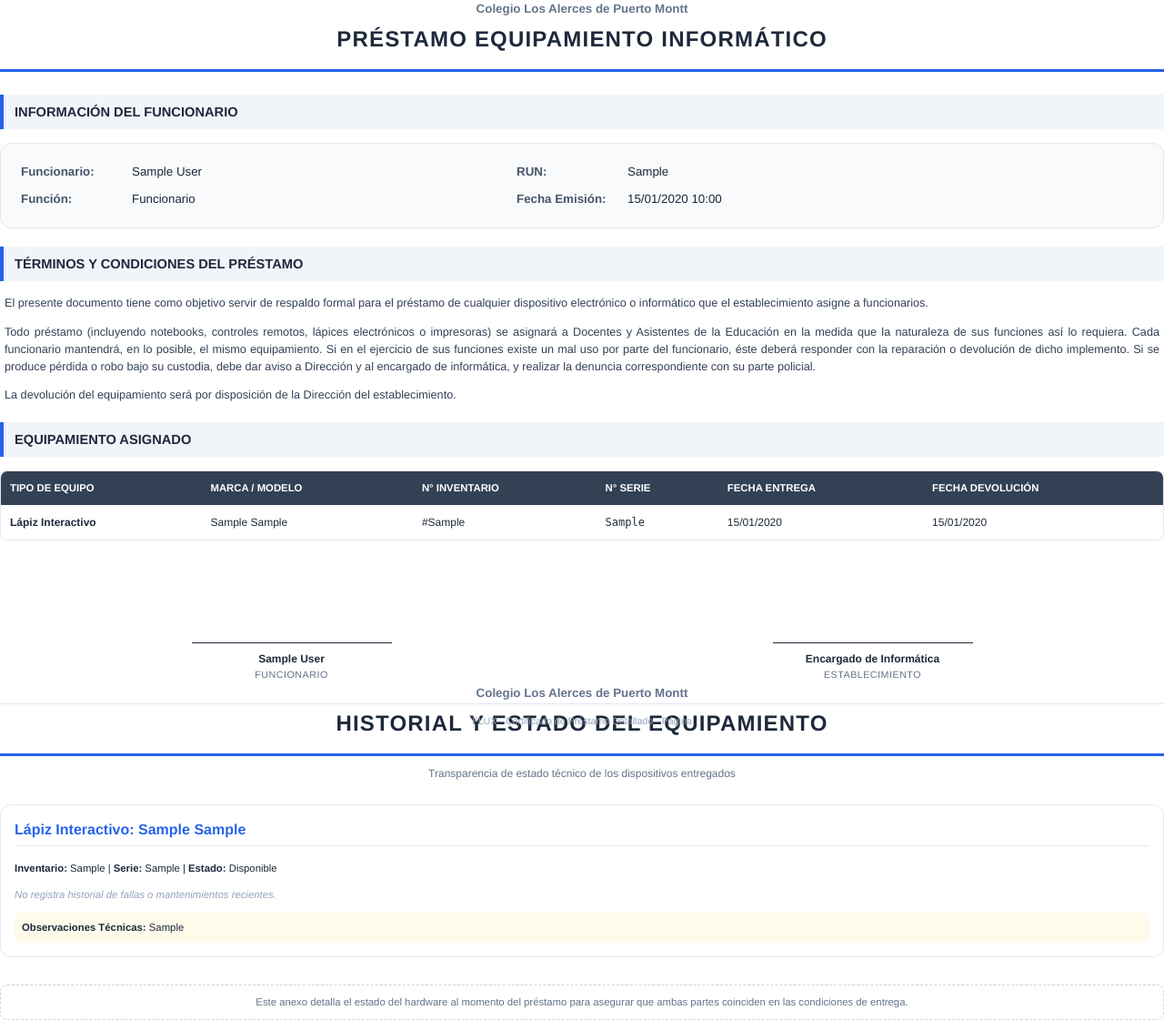
After one commit to sherpa90/gestion-funcionarios-flux, a Django app: template templates/equipos/comprobante_prestamo_pdf.html in a window 1280 px wide. The commit adds this page. Shown: the whole page at 91% size. Run offline with Django 5.2, Linux system fonts and the light colour scheme; tables that the repository leaves empty hold one stand-in row (values such as "Sample post"); the template is opened without the code that fills it: values that come from a table or form of the project are taken from there, most other values are stand-ins (such as "Sample title", 1, 10 or a date in 2020); parts of the project's set-up code (start-up, migrations or seed data) failed here and were passed over.

Commit message:
se agrega funcionalidad para descargar documento de prestamos

```diff
--- /dev/null
+++ b/templates/equipos/comprobante_prestamo_pdf.html
@@ -0,0 +1,313 @@
+<!DOCTYPE html>
+<html lang="es">
+<head>
+    <meta charset="UTF-8">
+    <title>{{ titulo }}</title>
+    <style>
+        @page {
+            size: A4;
+            margin: 1.5cm;
+        }
+        body {
+            font-family: 'Helvetica', 'Arial', sans-serif;
+            font-size: 10pt;
+            line-height: 1.5;
+            color: #1e293b;
+            margin: 0;
+            padding: 0;
+        }
+        .header {
+            text-align: center;
+            margin-bottom: 25px;
+            padding-bottom: 15px;
+            border-bottom: 3px solid #2563eb;
+        }
+        .header h1 {
+            margin: 0;
+            color: #1e293b;
+            font-size: 18pt;
+            text-transform: uppercase;
+            letter-spacing: 0.05em;
+        }
+        .section-title {
+            background-color: #f1f5f9;
+            padding: 8px 12px;
+            border-left: 4px solid #2563eb;
+            font-weight: bold;
+            text-transform: uppercase;
+            font-size: 11pt;
+            margin: 20px 0 15px 0;
+        }
+        .funcionario-info {
+            background-color: #f8fafc;
+            border: 1px solid #e2e8f0;
+            border-radius: 12px;
+            padding: 15px 20px;
+            margin-bottom: 20px;
+        }
+        .funcionario-info table {
+            width: 100%;
+            border: none;
+        }
+        .funcionario-info td {
+            border: none;
+            padding: 4px 0;
+        }
+        .label {
+            font-weight: bold;
+            color: #475569;
+            width: 120px;
+        }
+        .legal-text {
+            font-size: 9.5pt;
+            color: #334155;
+            text-align: justify;
+            margin-bottom: 20px;
+            padding: 0 5px;
+        }
+        .equipment-table {
+            width: 100%;
+            border-collapse: separate;
+            border-spacing: 0;
+            margin-bottom: 25px;
+            border: 1px solid #e2e8f0;
+            border-radius: 8px;
+            overflow: hidden;
+        }
+        .equipment-table th {
+            background-color: #334155;
+            color: white;
+            font-weight: bold;
+            padding: 10px;
+            text-align: left;
+            font-size: 8.5pt;
+            text-transform: uppercase;
+        }
+        .equipment-table td {
+            padding: 10px;
+            border-bottom: 1px solid #e2e8f0;
+            font-size: 9pt;
+        }
+        .equipment-table tr:last-child td {
+            border-bottom: none;
+        }
+
+        /* History Page Styles */
+        .page-break {
+            page-break-before: always;
+        }
+        .equipment-detail-card {
+            border: 1px solid #e2e8f0;
+            border-radius: 12px;
+            padding: 15px;
+            margin-bottom: 25px;
+            page-break-inside: avoid;
+        }
+        .equipment-detail-card h3 {
+            margin-top: 0;
+            color: #2563eb;
+            border-bottom: 1px solid #e2e8f0;
+            padding-bottom: 5px;
+            font-size: 12pt;
+        }
+        .history-item {
+            font-size: 8.5pt;
+            margin-bottom: 6px;
+            padding-left: 10px;
+            border-left: 2px solid #cbd5e1;
+        }
+        .history-date {
+            font-weight: bold;
+            color: #64748b;
+            margin-right: 8px;
+        }
+        .history-type {
+            font-weight: bold;
+            text-transform: uppercase;
+            font-size: 7.5pt;
+            padding: 1px 5px;
+            border-radius: 4px;
+            margin-right: 5px;
+        }
+        .type-hito { background-color: #dcfce7; color: #166534; }
+        .type-falla { background-color: #fee2e2; color: #991b1b; }
+
+        .signature-section {
+            margin-top: 50px;
+        }
+        .signature-table {
+            width: 100%;
+            border: none;
+        }
+        .signature-table td {
+            border: none;
+            width: 50%;
+            text-align: center;
+            padding-top: 60px;
+        }
+        .signature-line {
+            width: 220px;
+            border-top: 1.5px solid #1e293b;
+            margin: 0 auto;
+            padding-top: 8px;
+        }
+        .signature-name {
+            font-weight: bold;
+            font-size: 9pt;
+        }
+        .signature-label {
+            font-size: 8pt;
+            color: #64748b;
+            text-transform: uppercase;
+            letter-spacing: 0.05em;
+        }
+        .footer {
+            position: fixed;
+            bottom: 0;
+            width: 100%;
+            font-size: 8pt;
+            color: #94a3b8;
+            text-align: center;
+            border-top: 1px solid #e2e8f0;
+            padding-top: 10px;
+        }
+    </style>
+</head>
+<body>
+    <div class="header">
+        <div style="font-size: 10pt; color: #64748b; margin-bottom: 5px; font-weight: bold;">Colegio Los Alerces de Puerto Montt</div>
+        <h1>Préstamo Equipamiento Informático</h1>
+    </div>
+
+    <div class="section-title">Información del Funcionario</div>
+    <div class="funcionario-info">
+        <table>
+            <tr>
+                <td class="label">Funcionario:</td>
+                <td>{{ funcionario.get_full_name }}</td>
+                <td class="label">RUN:</td>
+                <td>{{ funcionario.run }}</td>
+            </tr>
+            <tr>
+                <td class="label">Función:</td>
+                <td>{{ funcionario.get_role_display }}</td>
+                <td class="label">Fecha Emisión:</td>
+                <td>{{ fecha|date:"d/m/Y H:i" }}</td>
+            </tr>
+        </table>
+    </div>
+
+    <div class="section-title">Términos y Condiciones del Préstamo</div>
+    <div class="legal-text">
+        <p>El presente documento tiene como objetivo servir de respaldo formal para el préstamo de cualquier dispositivo electrónico o informático que el establecimiento asigne a funcionarios.</p>
+        <p>Todo préstamo (incluyendo notebooks, controles remotos, lápices electrónicos o impresoras) se asignará a Docentes y Asistentes de la Educación en la medida que la naturaleza de sus funciones así lo requiera. Cada funcionario mantendrá, en lo posible, el mismo equipamiento. Si en el ejercicio de sus funciones existe un mal uso por parte del funcionario, éste deberá responder con la reparación o devolución de dicho implemento. Si se produce pérdida o robo bajo su custodia, debe dar aviso a Dirección y al encargado de informática, y realizar la denuncia correspondiente con su parte policial.</p>
+        <p>La devolución del equipamiento será por disposición de la Dirección del establecimiento.</p>
+    </div>
+
+    <div class="section-title">Equipamiento Asignado</div>
+    <table class="equipment-table">
+        <thead>
+            <tr>
+                <th>Tipo de Equipo</th>
+                <th>Marca / Modelo</th>
+                <th>N° Inventario</th>
+                <th>N° Serie</th>
+                <th>Fecha Entrega</th>
+                <th>Fecha Devolución</th>
+            </tr>
+        </thead>
+        <tbody>
+            {% for prestamo in prestamos %}
+            <tr>
+                <td style="font-weight: bold;">{{ prestamo.equipo.get_tipo_display }}</td>
+                <td>{{ prestamo.equipo.marca }} {{ prestamo.equipo.modelo|default:"" }}</td>
+                <td>#{{ prestamo.equipo.numero_inventario|default:"N/A" }}</td>
+                <td style="font-family: monospace;">{{ prestamo.equipo.numero_serie|default:"N/A" }}</td>
+                <td>{{ prestamo.fecha_asignacion|date:"d/m/Y" }}</td>
+                <td>{{ prestamo.fecha_devolucion|date:"d/m/Y"|default:"____/____/____" }}</td>
+            </tr>
+            {% empty %}
+            <tr>
+                <td colspan="6" style="text-align: center; color: #94a3b8; padding: 20px;">No se registran equipos activos bajo su cargo.</td>
+            </tr>
+            {% endfor %}
+        </tbody>
+    </table>
+
+    <div class="signature-section">
+        <table class="signature-table">
+            <tr>
+                <td>
+                    <div class="signature-line"></div>
+                    <div class="signature-name">{{ funcionario.get_full_name }}</div>
+                    <div class="signature-label">{{ funcionario.get_role_display }}</div>
+                </td>
+                <td>
+                    <div class="signature-line"></div>
+                    <div class="signature-name">Encargado de Informática</div>
+                    <div class="signature-label">Establecimiento</div>
+                </td>
+            </tr>
+        </table>
+    </div>
+
+    <!-- SEGUNDA HOJA: HISTORIAL Y DETALLES -->
+    {% if prestamos %}
+    <div class="page-break"></div>
+    <div class="header">
+        <div style="font-size: 10pt; color: #64748b; margin-bottom: 5px; font-weight: bold;">Colegio Los Alerces de Puerto Montt</div>
+        <h1>Historial y Estado del Equipamiento</h1>
+    </div>
+    <p style="text-align: center; color: #64748b; font-size: 9pt; margin-top: -15px; margin-bottom: 25px;">Transparencia de estado técnico de los dispositivos entregados</p>
+
+    {% for prestamo in prestamos %}
+    <div class="equipment-detail-card">
+        <h3>{{ prestamo.equipo.get_tipo_display }}: {{ prestamo.equipo.marca }} {{ prestamo.equipo.modelo }}</h3>
+        <p style="font-size: 8.5pt; margin-bottom: 10px;">
+            <strong>Inventario:</strong> {{ prestamo.equipo.numero_inventario|default:"N/A" }} |
+            <strong>Serie:</strong> {{ prestamo.equipo.numero_serie|default:"N/A" }} |
+            <strong>Estado:</strong> {{ prestamo.equipo.get_estado_display }}
+        </p>
+
+        {% if prestamo.equipo.hitos_recientes or prestamo.equipo.fallas_recientes %}
+            <div style="margin-top: 10px;">
+                <p style="font-weight: bold; font-size: 9pt; border-bottom: 1px solid #f1f5f9; margin-bottom: 8px;">Últimos Eventos y Mantenimientos:</p>
+
+                {% for hito in prestamo.equipo.hitos_recientes %}
+                <div class="history-item">
+                    <span class="history-date">{{ hito.fecha|date:"d/m/Y" }}</span>
+                    <span class="history-type type-hito">MANTENCIÓN</span>
+                    {{ hito.get_tipo_display }}: {{ hito.descripcion|truncatechars:100 }}
+                </div>
+                {% endfor %}
+
+                {% for falla in prestamo.equipo.fallas_recientes %}
+                <div class="history-item">
+                    <span class="history-date">{{ falla.fecha_reporte|date:"d/m/Y" }}</span>
+                    <span class="history-type type-falla">FALLA</span>
+                    {{ falla.get_estado_display }}: {{ falla.descripcion|truncatechars:100 }}
+                </div>
+                {% endfor %}
+            </div>
+        {% else %}
+            <p style="font-style: italic; color: #94a3b8; font-size: 8.5pt;">No registra historial de fallas o mantenimientos recientes.</p>
+        {% endif %}
+
+        {% if prestamo.equipo.observaciones %}
+            <div style="margin-top: 10px; padding: 8px; background-color: #fffbeb; border-radius: 6px; font-size: 8.5pt;">
+                <strong>Observaciones Técnicas:</strong> {{ prestamo.equipo.observaciones }}
+            </div>
+        {% endif %}
+    </div>
+    {% endfor %}
+
+    <div style="margin-top: 30px; font-size: 8.5pt; color: #64748b; text-align: center; border: 1px dashed #cbd5e1; padding: 10px; border-radius: 8px;">
+        Este anexo detalla el estado del hardware al momento del préstamo para asegurar que ambas partes coinciden en las condiciones de entrega.
+    </div>
+    {% endif %}
+
+    <div class="footer">
+        FLUX &middot; Certificado de Préstamo Detallado &middot; Página <span class="page-number"></span>
+    </div>
+</body>
+</html>
```
Also changed, not shown: equipos/views.py (+37 -19 lines), templates/base.html (+10 -2 lines), templates/equipos/reporte_prestamos.html (+9 -0 lines), templates/reportes/reportes.html (+15 -0 lines).
